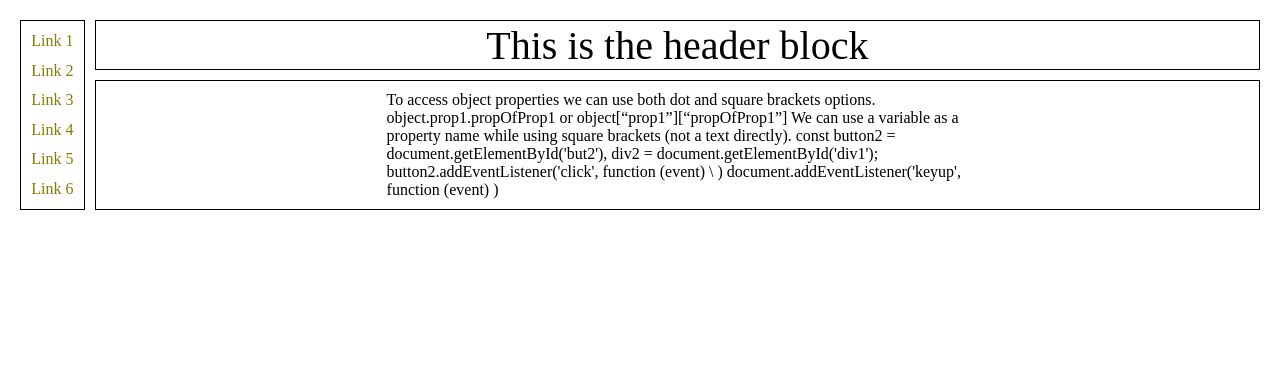
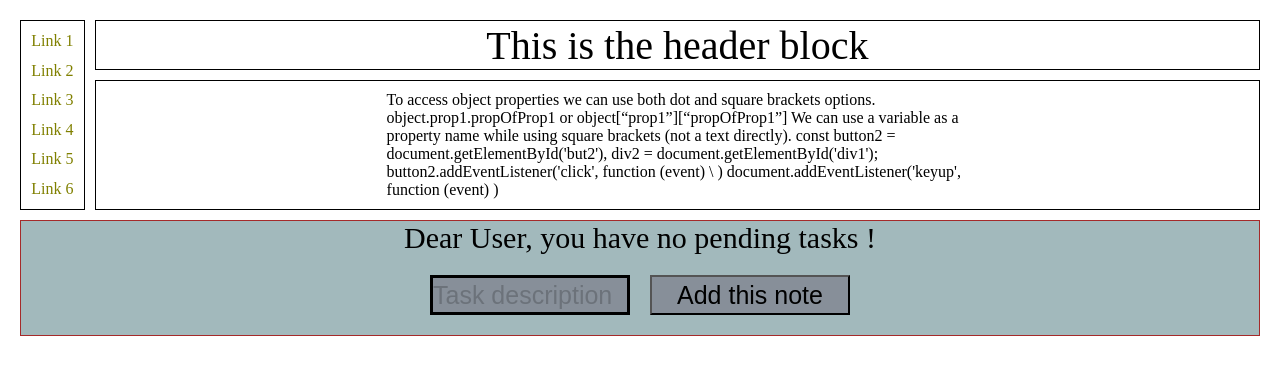
Before and after one commit to kokkinn/sw-fetch-app, a React (Create React App) app: page / in a window 1280 px wide. Shown: the top 374 px of the page. Built offline with nearby package versions, Linux system fonts and the light colour scheme.

Commit message:
HW-2 TODO List https://lms.ithillel.ua/groups/63871a3b62c08578b6a65ee3/homeworks/63e84eb5e771eb40ebed25fd Primitive TODO app with ability to add and strikethrough user notes implemented. Class components and states were used.

```diff
--- a/package.json
+++ b/package.json
@@ -6,6 +6,7 @@
     "@testing-library/jest-dom": "^5.16.5",
     "@testing-library/react": "^13.4.0",
     "@testing-library/user-event": "^13.5.0",
+    "prettier": "^2.8.4",
     "react": "^18.2.0",
     "react-dom": "^18.2.0",
     "react-scripts": "5.0.1",
--- a/src/App.css
+++ b/src/App.css
@@ -11,62 +11,3 @@ html, body {
 body {
     padding: 20px;
 }
-
-.grid-container {
-    display: grid;
-    grid-template-columns: 1fr 18fr;
-    grid-auto-rows: minmax(50px, auto);
-    grid-gap: 10px;
-    grid-template-areas:
-        "list header"
-        "list central";
-}
-
-.grid-item {
-    width: 100%;
-    height: 100%;
-    border: black solid 1px;
-    display: flex;
-    align-items: center;
-    justify-content: center;
-}
-
-.grid-container div:hover{
-    background: azure;
-}
-
-.grid-item-1 {
-    grid-area: header;
-    font-size: 40px;
-}
-
-.grid-item-2 {
-    grid-area: central;
-}
-
-.grid-item-3 {
-    grid-area: list;
-}
-
-.sidenav{
-    list-style: none;
-    margin: 10px 0;
-    display: flex;
-    height: 100%;
-    flex-direction: column;
-    justify-content: space-evenly !important;
-}
-
-.sidenav a{
-    color: olive;
-    text-decoration: none;
-}
-
-.sidenav a:hover{
-    color: brown;
-}
-
-.text{
-    width: 50%;
-    margin: 10px;
-}
--- a/src/App.js
+++ b/src/App.js
@@ -1,62 +1,18 @@
 import './App.css';
 import React from "react";
+import {Header, SideNav, MainContainer} from "./components/base-components";
+import {TodoApp} from "./components/notes-app/notes-app";
 
 export class App extends React.Component {
     render() {
-        return (
-            <Grid/>
+        return (<>
+                <div className='grid-container'>
+                    <Header/>
+                    <MainContainer/>
+                    <SideNav/>
+                </div>
+                <div className='todo-block'><TodoApp/></div>
+            </>
         )
     }
 }
-
-class Header extends React.Component {
-    render() {
-        return (<div className='grid-item grid-item-1'>This is the header block</div>)
-    }
-}
-
-class MainContainer extends React.Component {
-    render() {
-        return (<div className='grid-item grid-item-2'>
-            <article className='text'>
-                To access object properties we can use both dot and square brackets options.
-                object.prop1.propOfProp1 or object[“prop1”][“propOfProp1”]
-                We can use a variable as a property name while using square brackets (not a text directly).
-                const button2 = document.getElementById('but2'),
-                div2 = document.getElementById('div1');
-                button2.addEventListener('click', function (event) \
-                ) document.addEventListener('keyup', function (event) )
-
-            </article>
-        </div>)
-    }
-}
-
-class SideNav extends React.Component {
-    render() {
-        return (
-            <div className='grid-item grid-item-3'>
-                <div className='sidenav'>
-                    <a href='#'>Link 1</a>
-                    <a href='#'>Link 2</a>
-                    <a href='#'>Link 3</a>
-                    <a href='#'>Link 4</a>
-                    <a href='#'>Link 5</a>
-                    <a href='#'>Link 6</a>
-                </div>
-            </div>
-        )
-    }
-}
-
-class Grid extends React.Component {
-    render() {
-        return (
-            <div className='grid-container'>
-                <Header/>
-                <MainContainer/>
-                <SideNav/>
-            </div>
-        )
-    }
-}
--- /dev/null
+++ b/src/components/gridHW.css
@@ -0,0 +1,63 @@
+.grid-container {
+    display: grid;
+    grid-template-columns: 1fr 18fr;
+    grid-auto-rows: minmax(50px, auto);
+    grid-gap: 10px;
+    grid-template-areas:
+        "list header"
+        "list central";
+}
+
+.grid-item {
+    width: 100%;
+    height: 100%;
+    border: black solid 1px;
+    display: flex;
+    align-items: center;
+    justify-content: center;
+}
+
+.grid-container div:hover{
+    background: azure;
+}
+
+.grid-item-1 {
+    grid-area: header;
+    font-size: 40px;
+}
+
+.grid-item-2 {
+    grid-area: central;
+}
+
+.grid-item-3 {
+    grid-area: list;
+}
+
+.sidenav{
+    list-style: none;
+    margin: 10px 0;
+    display: flex;
+    height: 100%;
+    flex-direction: column;
+    justify-content: space-evenly !important;
+}
+
+.sidenav a{
+    color: olive;
+    text-decoration: none;
+}
+
+.sidenav a:hover{
+    color: brown;
+}
+
+.text{
+    width: 50%;
+    margin: 10px;
+}
+
+.todo-block {
+    margin: 10px 0;
+    border: solid brown 1px;
+}
--- /dev/null
+++ b/src/components/notes-app/noteListAndNoteSingle.js
@@ -0,0 +1,41 @@
+import React from "react";
+
+class NotesList extends React.Component {
+  render() {
+    return (
+      <div className="notes-list-outer">
+        <ul className="notes-list">
+          {this.props.notesProp.map((mapNote) => {
+            return (
+              <li
+                key={mapNote.id}
+                onClick={() => {
+                  console.log("MEOW");
+                  this.props.noteClickHandler(mapNote.id);
+                }}
+              >
+                <Note noteProp={mapNote} />
+              </li>
+            );
+          })}
+        </ul>
+      </div>
+    );
+  }
+}
+
+class Note extends React.Component {
+  render() {
+    return (
+      <div>
+        {this.props.noteProp.done ? (
+          <del>{this.props.noteProp.title}</del>
+        ) : (
+          this.props.noteProp.title
+        )}
+      </div>
+    );
+  }
+}
+
+export { NotesList };
--- /dev/null
+++ b/src/components/notes-app/notes-app.js
@@ -0,0 +1,84 @@
+import React from "react";
+import "./notes.css";
+import { NotesList } from "./noteListAndNoteSingle";
+
+class TodoApp extends React.Component {
+  state = {
+    newNote: "",
+    currentNotes: [],
+  };
+
+  render() {
+    const noteClickHandler = (id) => {
+      const objIndex = this.state.currentNotes.findIndex(
+        (obj) => obj.id === id
+      );
+      if (objIndex === -1) {
+        return;
+      }
+      const updatedObj = {
+        ...this.state.currentNotes[objIndex],
+        done: !this.state.currentNotes[objIndex].done,
+      };
+
+      const updatedList = [
+        ...this.state.currentNotes.slice(0, objIndex),
+        updatedObj,
+        ...this.state.currentNotes.slice(objIndex + 1),
+      ];
+      this.setState({ currentNotes: updatedList });
+    };
+
+    const buttonClickHandler = () => {
+      if (!this.state.newNote) {
+        alert("Please add some text to your task :)");
+        return;
+      } else {
+        this.setState({ errorMessage: "" });
+      }
+      const newNoteObj = {
+        title: this.state.newNote,
+        done: false,
+        id: this.state.currentNotes.length + 1,
+      };
+      this.setState({ currentNotes: [...this.state.currentNotes, newNoteObj] });
+      this.setState({ newNote: "" });
+    };
+    const numTodoFalse = this.state.currentNotes.filter(
+      (filterNote) => filterNote.done === false
+    ).length;
+    return (
+      <div className="notes-app">
+        <div className="notes-title">
+          Dear User, you have {!numTodoFalse ? "no" : numTodoFalse} pending{" "}
+          {numTodoFalse === 1 ? "task" : "tasks"} !
+        </div>
+
+        <form
+          className="notes-input-and-button"
+          onSubmit={(ev) => ev.preventDefault()}
+        >
+          <input
+            className="notes-input"
+            placeholder="Task description"
+            onChange={(evt) => this.setState({ newNote: evt.target.value })}
+            value={this.state.newNote}
+          />
+          <input
+            type="submit"
+            onClick={buttonClickHandler}
+            className="notes-button"
+            value="Add this note"
+          />
+        </form>
+
+        <NotesList
+          notesProp={this.state.currentNotes}
+          noteClickHandler={noteClickHandler}
+        />
+      </div>
+    );
+  }
+}
+
+export { TodoApp };
--- /dev/null
+++ b/src/components/notes-app/notes.css
@@ -0,0 +1,78 @@
+.todo-block {
+    background-color: #a2b9bc;
+
+}
+
+.notes-list {
+    list-style: none;
+    font-size: 30px;
+}
+
+
+.notes-list li {
+    width: 100%;
+    cursor: pointer;
+}
+
+
+.notes-list li div {
+    text-align: center;
+    width: 100%;
+}
+
+.notes-list li div:hover {
+    background-color: #b2ad7f;
+}
+
+
+.notes-list-outer {
+    /*display: flex;*/
+    /*justify-content: center;*/
+    width: auto;
+    margin-bottom: 20px;
+}
+
+.notes-title {
+    font-size: 30px;
+    text-align: center;
+}
+
+.notes-input-and-button {
+    margin: 20px 0;
+    display: flex;
+    justify-content: center;
+    column-gap: 20px;
+}
+
+.notes-input {
+    background-color: #878f99;
+    width: 200px;
+    height: 40px;
+    border: black solid;
+    font-size: 25px;
+    transition: background-color 0.7s;
+}
+
+::placeholder { /* Most modern browsers support this now. */
+    color: rgb(0, 0, 0, 20%);
+}
+
+.notes-input:hover {
+    background-color: cadetblue;
+}
+
+.notes-button {
+    display: block;
+    vertical-align: middle;
+    text-align: center;
+    text-decoration: none;
+    font-size: 25px;
+    width: 200px;
+    height: 40px;
+    background-color: #878f99;
+    transition: background-color 0.7s;
+}
+
+.notes-button:hover {
+    background-color: cadetblue;
+}
```
Also changed, not shown: src/components/base-components.js (+27 -21 lines), 1 other file (tests, documents, lock files or other folders).
